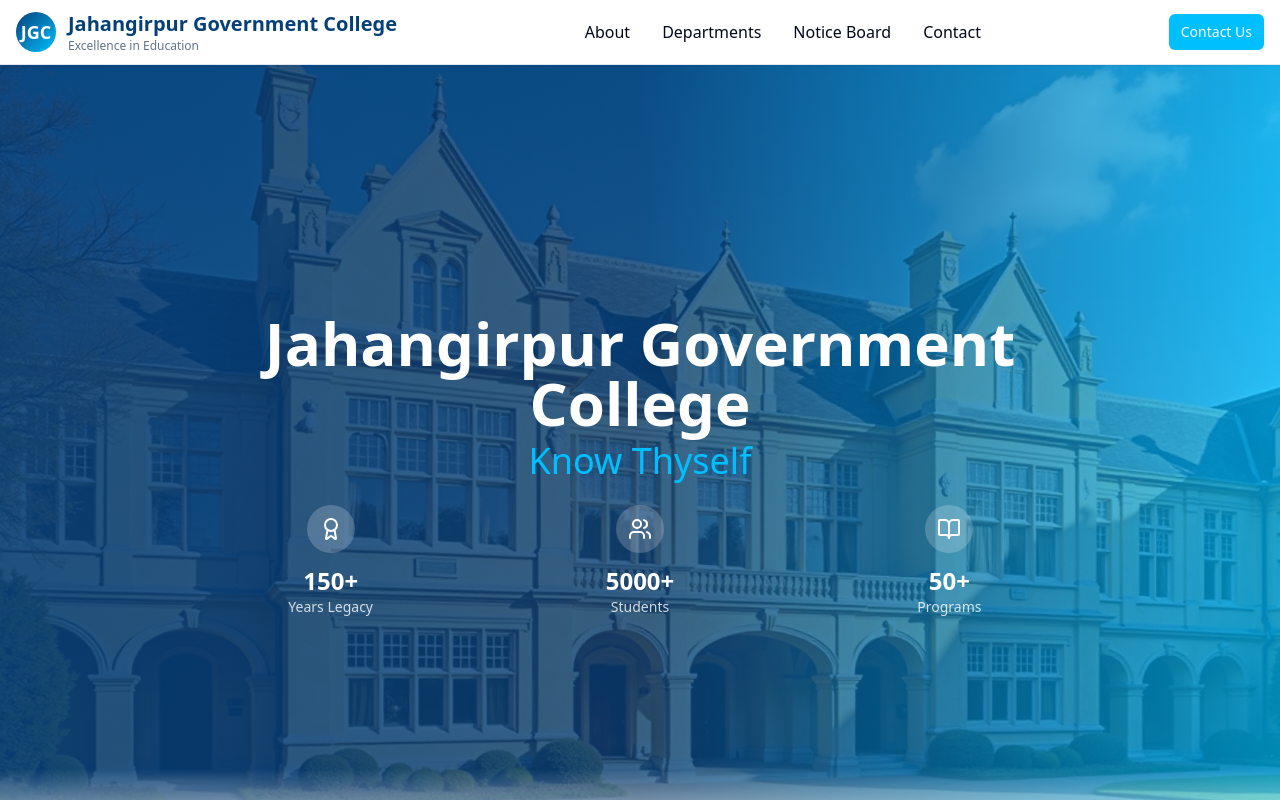
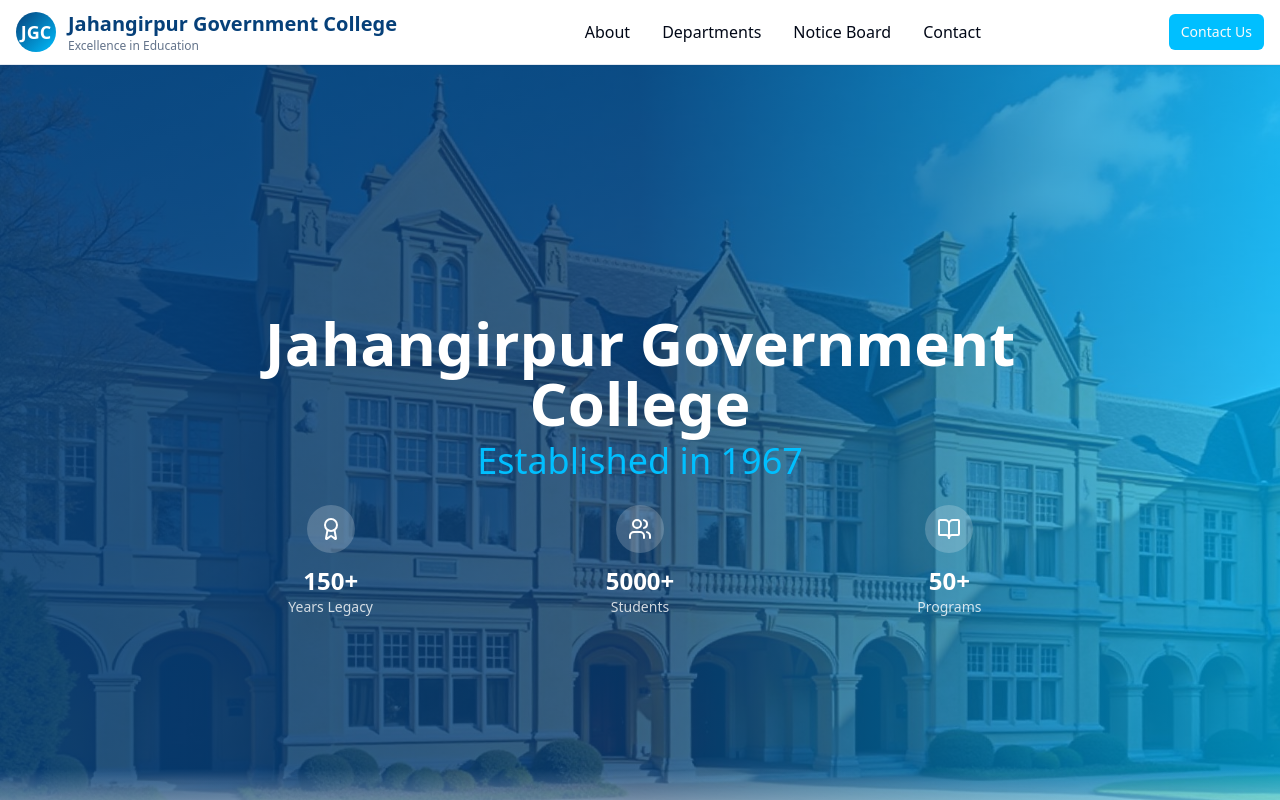
Before and after one commit to MehediProCoder/student-haven-site, a React (Vite) app: page / in a window 1280 px wide. Shown: the top 800 px of the page. Built offline with nearby package versions, Linux system fonts and the light colour scheme; the HTML template or start-up script is replaced by a standard one.

Commit message:
Reverted to commit 4d288d40a63c43c72f9dd9723ba0a2a01d3df9d2

```diff
--- a/src/components/Hero.tsx
+++ b/src/components/Hero.tsx
@@ -22,7 +22,7 @@ const Hero = () => {
             <h1 className="text-5xl lg:text-6xl font-bold leading-tight mb-6">
               Jahangirpur Government College
               <span className="block text-3xl lg:text-4xl text-turquoise font-normal mt-2">
-                Know Thyself
+                Established in 1967
               </span>
             </h1>
 
```
